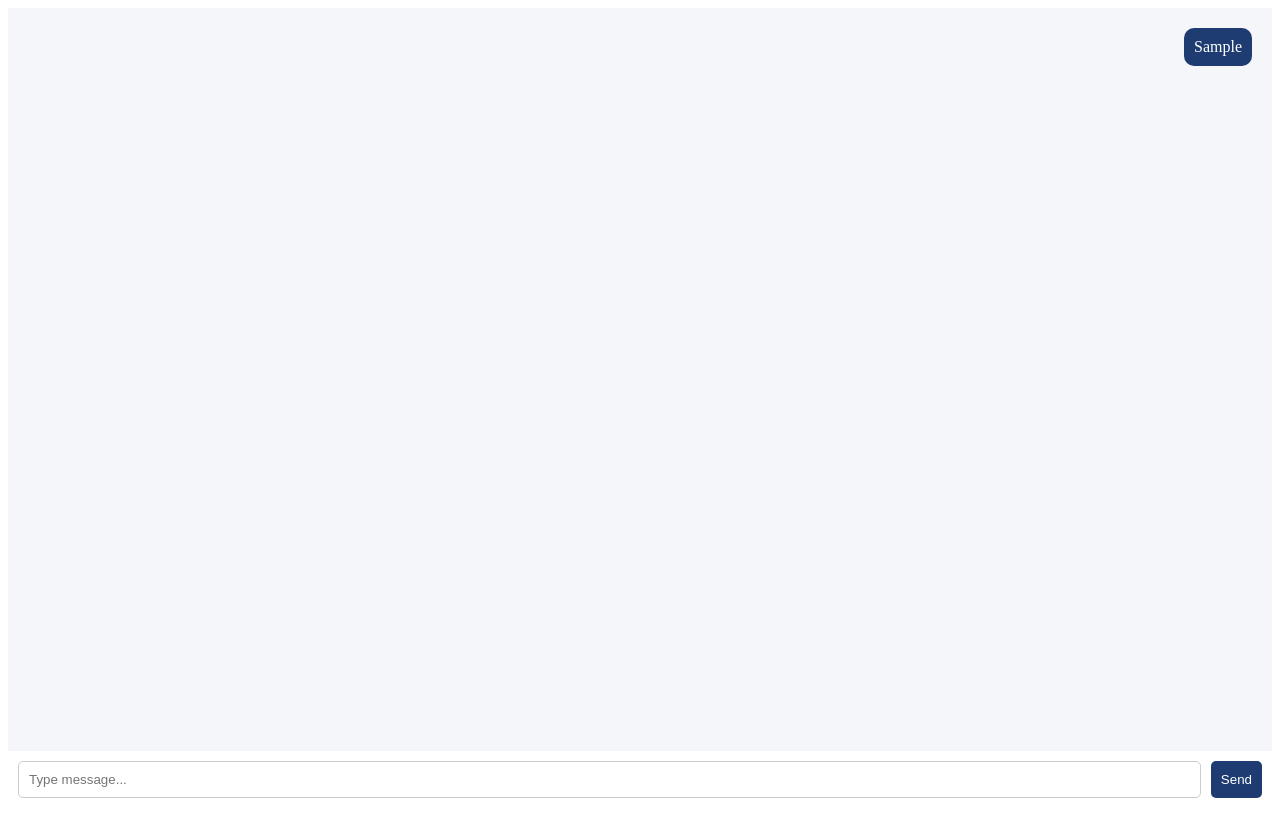
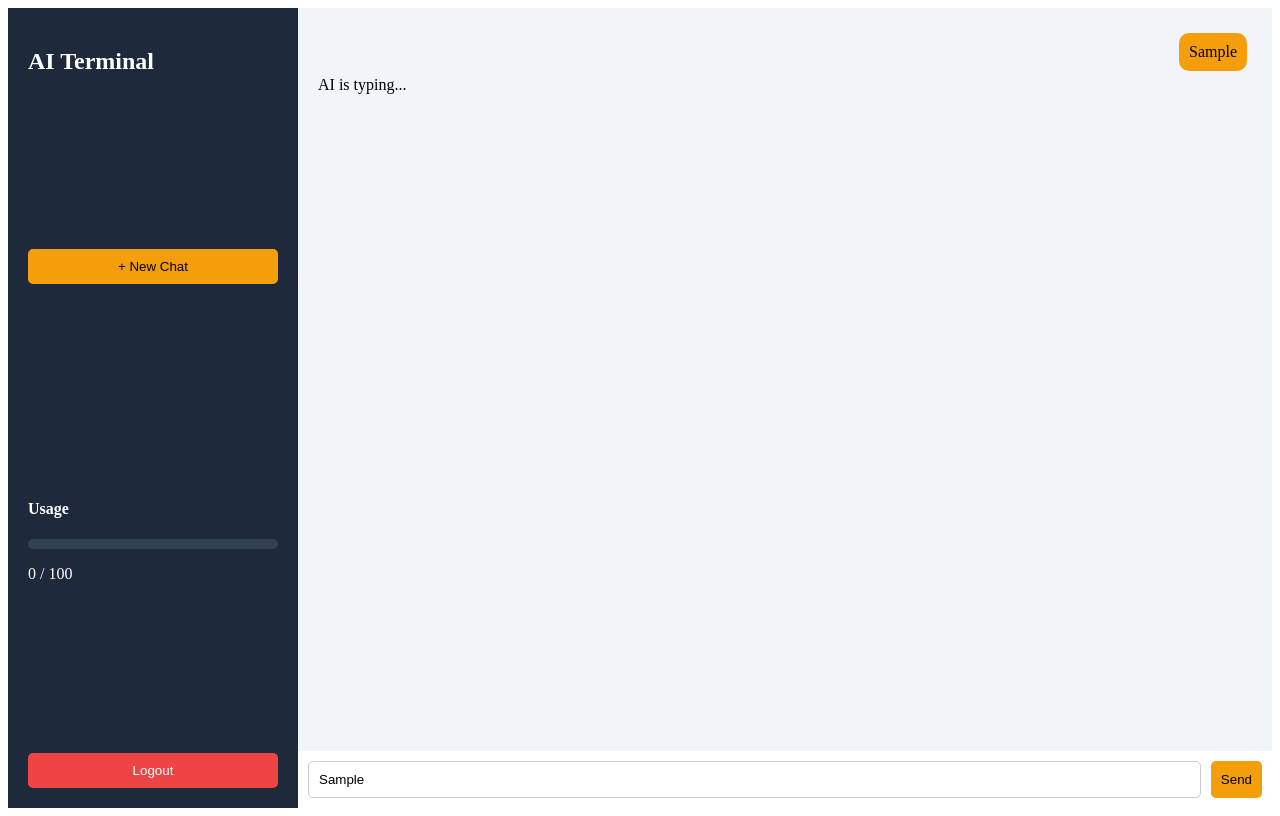
Before and after one commit to sompallemanjunadha26-ux/MK-AI, a React (Vite) app in the folder client/: page / in a window 1280 px wide. Both pictures are taken after typing "Sample" into the empty fields and a click on the button "Send". Built offline with nearby package versions, Linux system fonts and the light colour scheme; no server answers.

Commit message:
Final UI + login

```diff
--- a/client/src/api.ts
+++ b/client/src/api.ts
@@ -2,9 +2,6 @@ import axios from "axios";
 
 const API = axios.create({
   baseURL: "https://mk-ai-74xu.onrender.com",
-  headers: {
-    "Content-Type": "application/json",
-  },
 });
 
 export default API;
--- a/client/src/pages/Chat.tsx
+++ b/client/src/pages/Chat.tsx
@@ -1,12 +1,15 @@
 import { useState } from "react";
 import API from "../api";
+import { useNavigate } from "react-router-dom";
 
-function Chat() {
+export default function Chat() {
+  const navigate = useNavigate();
   const [message, setMessage] = useState("");
   const [messages, setMessages] = useState<any[]>([]);
+  const [usage, setUsage] = useState(0);
   const [loading, setLoading] = useState(false);
 
-  const sendMessage = async () => {
+  const send = async () => {
     if (!message) return;
 
     const token = localStorage.getItem("token");
@@ -14,14 +17,11 @@ function Chat() {
     setMessages([...messages, { role: "user", content: message }]);
     setLoading(true);
 
-    try {
     const res = await API.post(
       "/api/ai",
       { message },
       {
-          headers: {
-            Authorization: `Bearer ${token}`,
-          },
+        headers: { Authorization: `Bearer ${token}` },
       }
     );
 
@@ -29,34 +29,61 @@ function Chat() {
       ...prev,
       { role: "assistant", content: res.data.reply },
     ]);
-    } catch {
-      alert("AI Error");
-    }
 
+    setUsage(res.data.usage);
     setMessage("");
     setLoading(false);
   };
 
+  const logout = () => {
+    localStorage.removeItem("token");
+    navigate("/");
+  };
+
   return (
     <div style={styles.container}>
-      <div style={styles.chatBox}>
-        {messages.map((msg, i) => (
+      <div style={styles.sidebar}>
+        <h2>AI Terminal</h2>
+        <button style={styles.newChat}>+ New Chat</button>
+
+        <div style={styles.usageBox}>
+          <h4>Usage</h4>
+          <div style={styles.bar}>
+            <div
+              style={{
+                ...styles.fill,
+                width: `${(usage / 100) * 100}%`,
+              }}
+            />
+          </div>
+          <p>{usage} / 100</p>
+        </div>
+
+        <button style={styles.logout} onClick={logout}>
+          Logout
+        </button>
+      </div>
+
+      <div style={styles.main}>
+        <div style={styles.chatArea}>
+          {messages.map((m, i) => (
             <div
               key={i}
               style={{
-              ...styles.message,
                 alignSelf:
-                msg.role === "user" ? "flex-end" : "flex-start",
+                  m.role === "user" ? "flex-end" : "flex-start",
                 background:
-                msg.role === "user" ? "#1e3c72" : "#eee",
-              color: msg.role === "user" ? "white" : "black",
+                  m.role === "user" ? "#f59e0b" : "#e2e8f0",
+                padding: 10,
+                borderRadius: 10,
+                margin: 5,
+                maxWidth: "60%",
               }}
             >
-            {msg.content}
+              {m.content}
             </div>
           ))}
-
-        {loading && <div style={styles.typing}>AI is typing...</div>}
+          {loading && <div>AI is typing...</div>}
         </div>
 
         <div style={styles.inputBox}>
@@ -64,39 +91,60 @@ function Chat() {
             style={styles.input}
             value={message}
             onChange={(e) => setMessage(e.target.value)}
-          placeholder="Type message..."
           />
-        <button style={styles.sendBtn} onClick={sendMessage}>
+          <button style={styles.send} onClick={send}>
             Send
           </button>
+        </div>
       </div>
     </div>
   );
 }
 
 const styles: any = {
-  container: {
-    height: "100vh",
+  container: { display: "flex", height: "100vh" },
+  sidebar: {
+    width: 250,
+    background: "#1e293b",
+    color: "white",
+    padding: 20,
     display: "flex",
     flexDirection: "column",
-    background: "#f4f6f9",
+    justifyContent: "space-between",
   },
-  chatBox: {
+  newChat: {
+    background: "#f59e0b",
+    border: "none",
+    padding: 10,
+    borderRadius: 5,
+    marginBottom: 20,
+  },
+  usageBox: { marginTop: 20 },
+  bar: {
+    height: 10,
+    background: "#334155",
+    borderRadius: 5,
+    overflow: "hidden",
+  },
+  fill: {
+    height: "100%",
+    background: "#f59e0b",
+  },
+  logout: {
+    background: "#ef4444",
+    border: "none",
+    padding: 10,
+    borderRadius: 5,
+    color: "white",
+  },
+  main: { flex: 1, display: "flex", flexDirection: "column" },
+  chatArea: {
     flex: 1,
     padding: 20,
     display: "flex",
     flexDirection: "column",
-    gap: 10,
     overflowY: "auto",
-  },
-  message: {
-    padding: 10,
-    borderRadius: 10,
-    maxWidth: "60%",
-  },
-  typing: {
-    fontStyle: "italic",
-    color: "gray",
+    background: "#f1f5f9",
   },
   inputBox: {
     display: "flex",
@@ -109,14 +157,11 @@ const styles: any = {
     borderRadius: 5,
     border: "1px solid #ccc",
   },
-  sendBtn: {
+  send: {
     marginLeft: 10,
     padding: 10,
-    background: "#1e3c72",
-    color: "white",
+    background: "#f59e0b",
     border: "none",
     borderRadius: 5,
   },
 };
-
-export default Chat;
```
Also changed, not shown: client/src/pages/Login.tsx (+33 -43 lines). Lines whose indentation alone changed are shown as unchanged.
